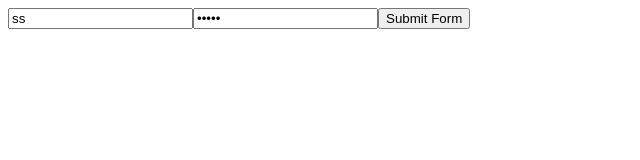
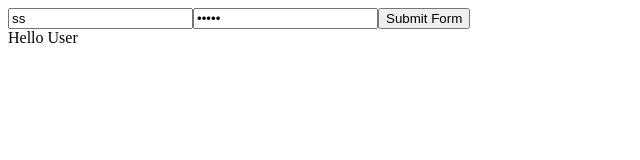
Before and after one commit to varuniit1994/react_practice, a React (Create React App) app: page / in a window 1280 px wide. Shown: the top 160 px of the page, without its empty margins (0-640 px from the left). Built offline with nearby package versions, Linux system fonts and the light colour scheme.

Commit message:
conditional rendering

```diff
--- a/src/App.js
+++ b/src/App.js
@@ -11,6 +11,8 @@ function App()
       <input type="password" value={password} onChange={updatePassword}></input>
 
       <button onClick={submitForm}>Submit Form</button>
+      <br></br>
+      {name==="admin" && password==="admin" ? "Hello admin":"Hello User"}
     </div>
   )
 
```
